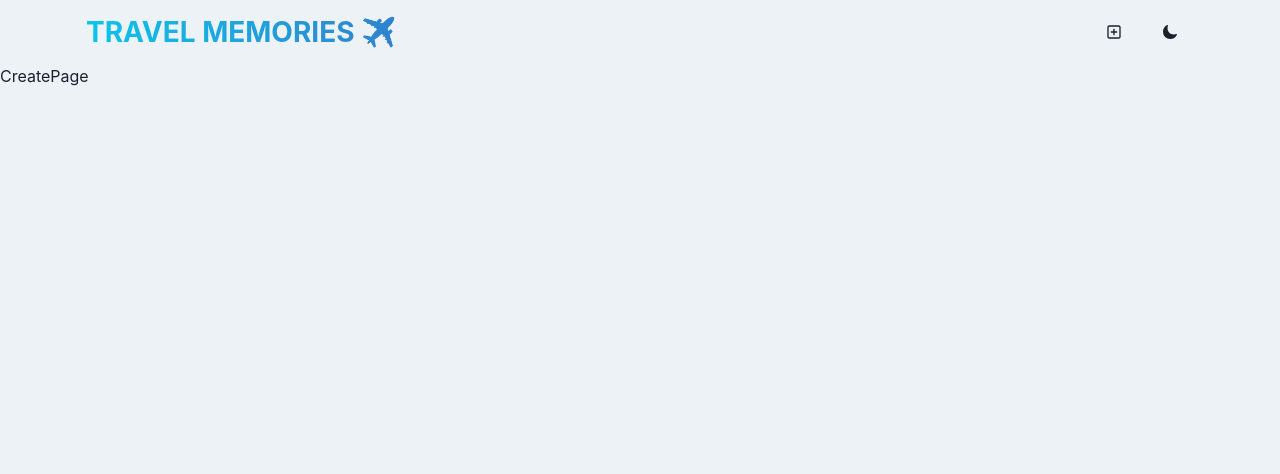
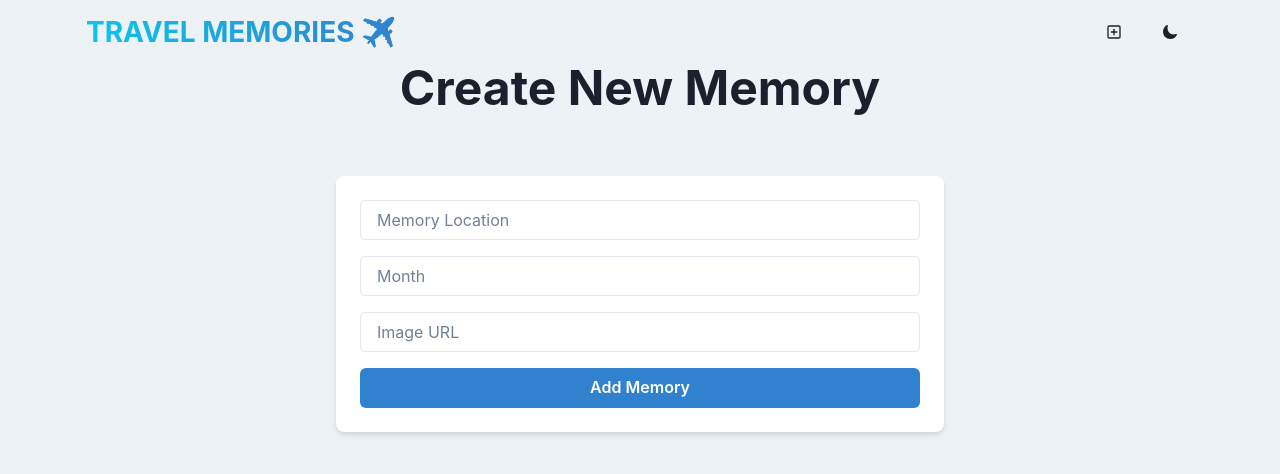
Before and after one commit to 237Codes/travel-memories-app, a React (Vite) app in the folder frontend/: page /create in a window 1280 px wide. Shown: the top 474 px of the page. Built offline with nearby package versions, Linux system fonts and the light colour scheme.

Commit message:
create for for logging memories

```diff
--- a/frontend/src/pages/CreatePage.jsx
+++ b/frontend/src/pages/CreatePage.jsx
@@ -1,9 +1,71 @@
-import React from 'react'
+import { Box, Button, Container, Heading, Input, useColorModeValue, useToast, VStack } from "@chakra-ui/react";
+import {useState} from 'react'
 
 const CreatePage = () => {
+  const [newMemory, setNewMemory] = useState({
+    location: "",
+    month: "",
+    image: "",
+});
+const toast = useToast();
+
+
+const handleAddMemory = async () => {
+  console.log("Memory added", newMemory);
+  // const { success, message } = await createMemory(newMemory);
+  // if (!success) {
+  //   toast({
+  //     title: "Error",
+  //     description: message,
+  //     status: "error",
+  //     isClosable: true,
+  //   });
+  // } else {
+  //   toast({
+  //     title: "Success",
+  //     description: message,
+  //     status: "success",
+  //     isClosable: true,
+  //   });
+  // }
+  // setNewMemory({ location: "", month: "", image: "" });
+};
   return (
-    <div>CreatePage</div>
-  )
-}
+    <Container maxW= {"container.sm"}>
+      <VStack spacing={8}>
+				<Heading as={"h1"} size={"2xl"} textAlign={"center"} mb={8}>
+					Create New Memory
+				</Heading>
+
+				<Box w={"full"} bg={useColorModeValue("white", "gray.800")} p={6} rounded={"lg"} shadow={"md"}>
+					<VStack spacing={4}>
+						<Input
+							placeholder='Memory Location'
+							name ='location'
+							value={newMemory.location}
+							onChange={(e) => setNewMemory({ ...newMemory, location: e.target.value })}
+						/>
+						<Input
+							placeholder='Month'
+							name='month'
+							value={newMemory.month}
+							onChange={(e) => setNewMemory({ ...newMemory, month: e.target.value })}
+						/>
+						<Input
+							placeholder='Image URL'
+							name='image'
+							value={newMemory.image}
+							onChange={(e) => setNewMemory({ ...newMemory, image: e.target.value })}
+						/>
+
+						<Button colorScheme='blue' onClick={handleAddMemory} w='full'>
+							Add Memory
+						</Button>
+					</VStack>
+				</Box>
+			</VStack>
+    </Container>
+  );
+};
 
 export default CreatePage
```
